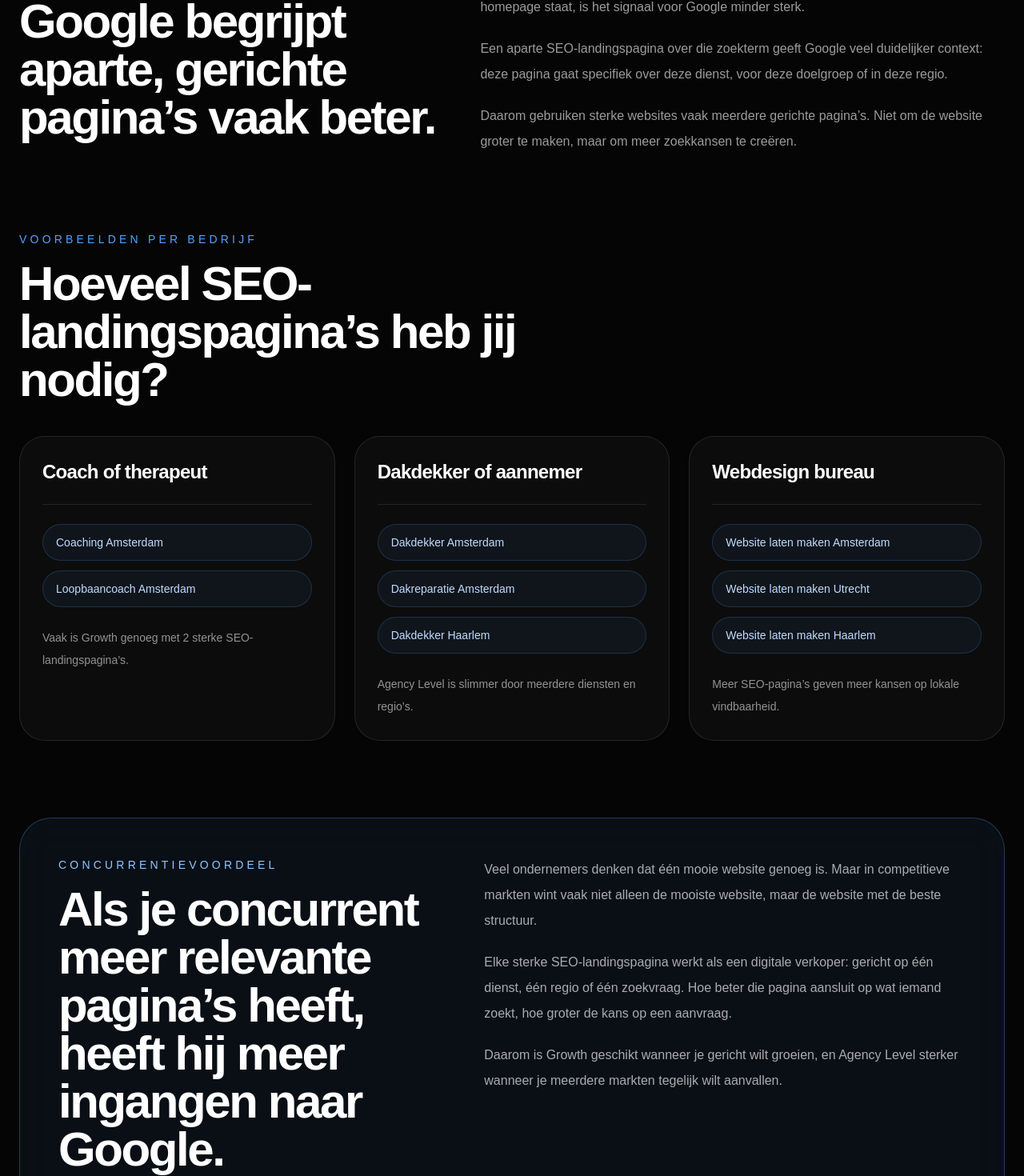
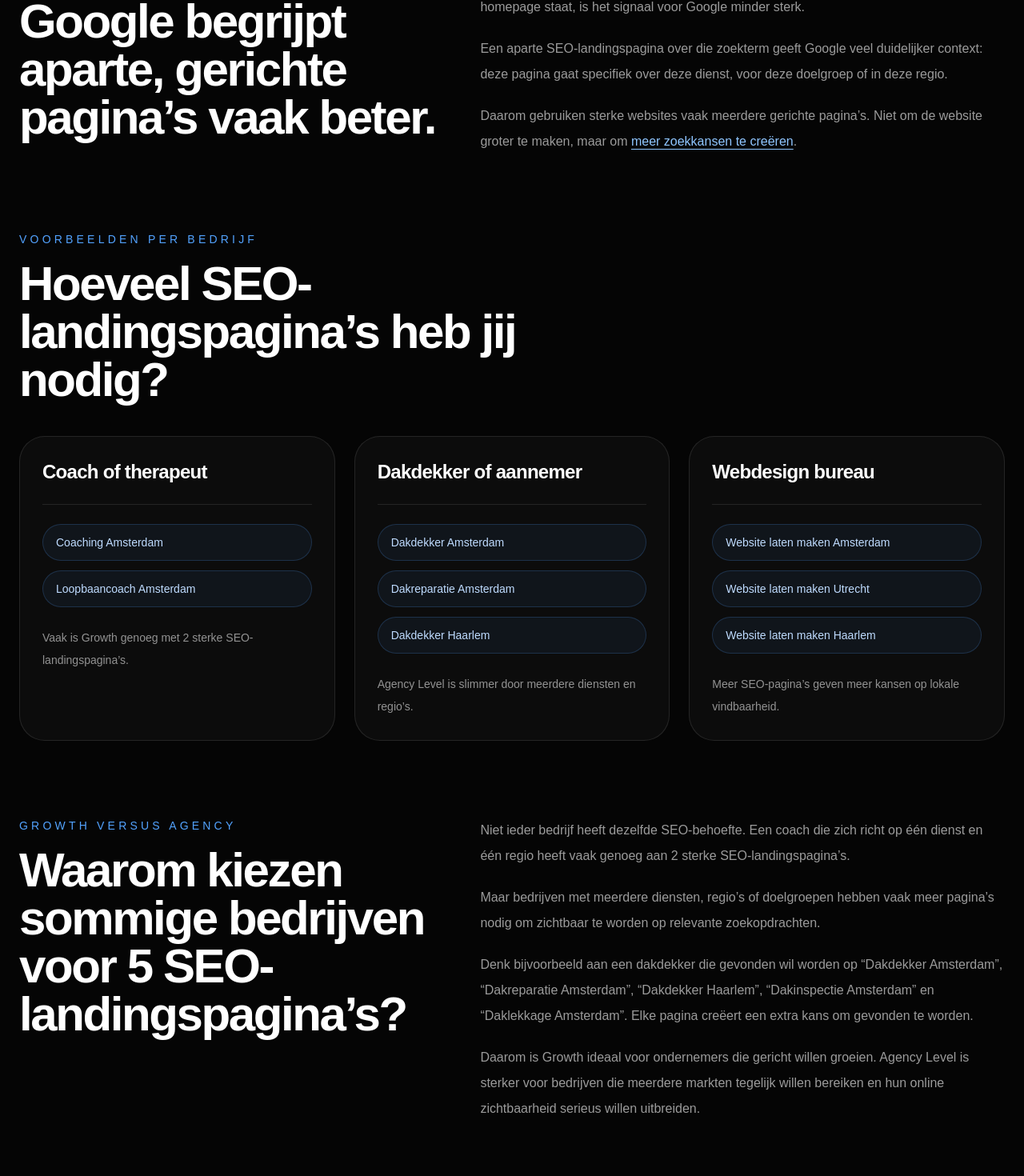
Before and after one commit to youswebnl/yousweb, a Next.js app: page /seo-landingspaginas in a window 1280 px wide. Shown: the part 1191-2661 px from the top of the page at 80% size. Built offline with nearby package versions, Linux system fonts and the light colour scheme.

Commit message:
Add SEO landing pages information page and internal linking

```diff
--- a/app/seo-landingspaginas/page.tsx
+++ b/app/seo-landingspaginas/page.tsx
@@ -174,11 +174,17 @@ export default function SeoLandingspaginasPage() {
               voor deze doelgroep of in deze regio.
             </p>
 
-            <p>
-              Daarom gebruiken sterke websites vaak meerdere gerichte pagina’s.
-              Niet om de website groter te maken, maar om meer zoekkansen te
-              creëren.
-            </p>
+           <p>
+  Daarom gebruiken sterke websites vaak meerdere gerichte pagina’s.
+  Niet om de website groter te maken, maar om{" "}
+  <Link
+    href="/website-builder"
+    className="font-medium text-blue-300 underline underline-offset-4 transition hover:text-blue-200"
+  >
+    meer zoekkansen te creëren
+  </Link>
+  .
+</p>
           </div>
         </div>
       </section>
@@ -225,6 +231,51 @@ export default function SeoLandingspaginasPage() {
         </div>
       </section>
 
+
+<section className="mx-auto max-w-7xl px-6 pb-24">
+  <div className="grid gap-10 lg:grid-cols-[0.9fr_1.1fr]">
+    <div>
+      <p className="mb-4 text-sm font-medium uppercase tracking-[0.3em] text-blue-400">
+        Growth versus Agency
+      </p>
+
+      <h2 className="text-4xl font-semibold tracking-[-0.04em] md:text-6xl">
+        Waarom kiezen sommige bedrijven voor 5 SEO-landingspagina’s?
+      </h2>
+    </div>
+
+    <div className="space-y-5 text-base leading-8 text-white/60">
+      <p>
+        Niet ieder bedrijf heeft dezelfde SEO-behoefte. Een coach die zich
+        richt op één dienst en één regio heeft vaak genoeg aan 2 sterke
+        SEO-landingspagina’s.
+      </p>
+
+      <p>
+        Maar bedrijven met meerdere diensten, regio’s of doelgroepen hebben
+        vaak meer pagina’s nodig om zichtbaar te worden op relevante
+        zoekopdrachten.
+      </p>
+
+      <p>
+        Denk bijvoorbeeld aan een dakdekker die gevonden wil worden op
+        “Dakdekker Amsterdam”, “Dakreparatie Amsterdam”,
+        “Dakdekker Haarlem”, “Dakinspectie Amsterdam” en
+        “Daklekkage Amsterdam”. Elke pagina creëert een extra kans om
+        gevonden te worden.
+      </p>
+
+      <p>
+        Daarom is Growth ideaal voor ondernemers die gericht willen groeien.
+        Agency Level is sterker voor bedrijven die meerdere markten tegelijk
+        willen bereiken en hun online zichtbaarheid serieus willen uitbreiden.
+      </p>
+    </div>
+  </div>
+</section>
+
+
+
       <section className="mx-auto max-w-7xl px-6 pb-24">
         <div className="rounded-[2.5rem] border border-blue-400/30 bg-blue-400/[0.07] p-8 backdrop-blur-xl md:p-12">
           <div className="grid gap-10 lg:grid-cols-[0.9fr_1.1fr]">
@@ -254,10 +305,19 @@ export default function SeoLandingspaginasPage() {
               </p>
 
               <p>
-                Daarom is Growth geschikt wanneer je gericht wilt groeien, en
-                Agency Level sterker wanneer je meerdere markten tegelijk wilt
-                aanvallen.
-              </p>
+  Daarom is Growth vaak ideaal voor ondernemers die actief klanten
+  willen aantrekken in één of twee regio’s. Agency Level is juist
+  sterker wanneer je meerdere diensten, steden of doelgroepen wilt
+  bereiken en meer kansen wilt creëren om gevonden te worden in Google.
+  Bekijk welk{" "}
+  <Link
+    href="/website-builder"
+    className="font-medium text-blue-300 underline underline-offset-4 transition hover:text-blue-200"
+  >
+    websitepakket het beste past bij jouw groeidoel
+  </Link>
+  .
+</p>
             </div>
           </div>
         </div>
```
